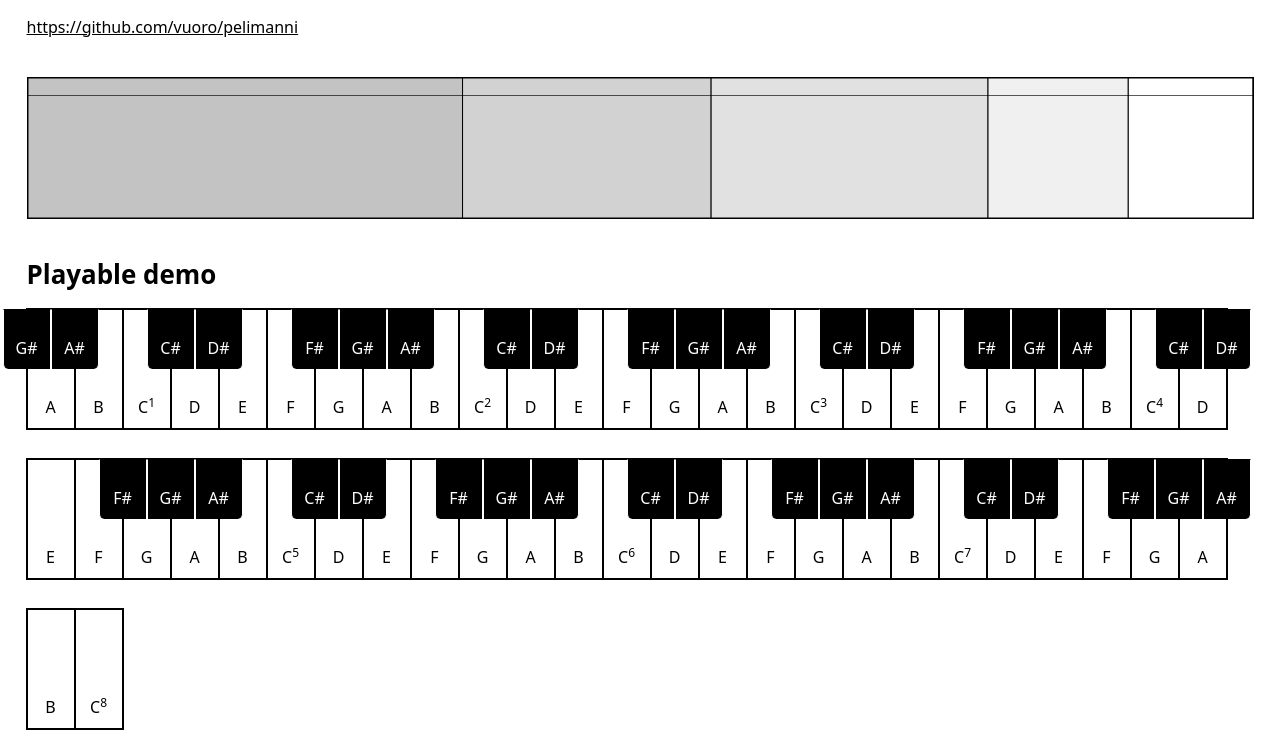
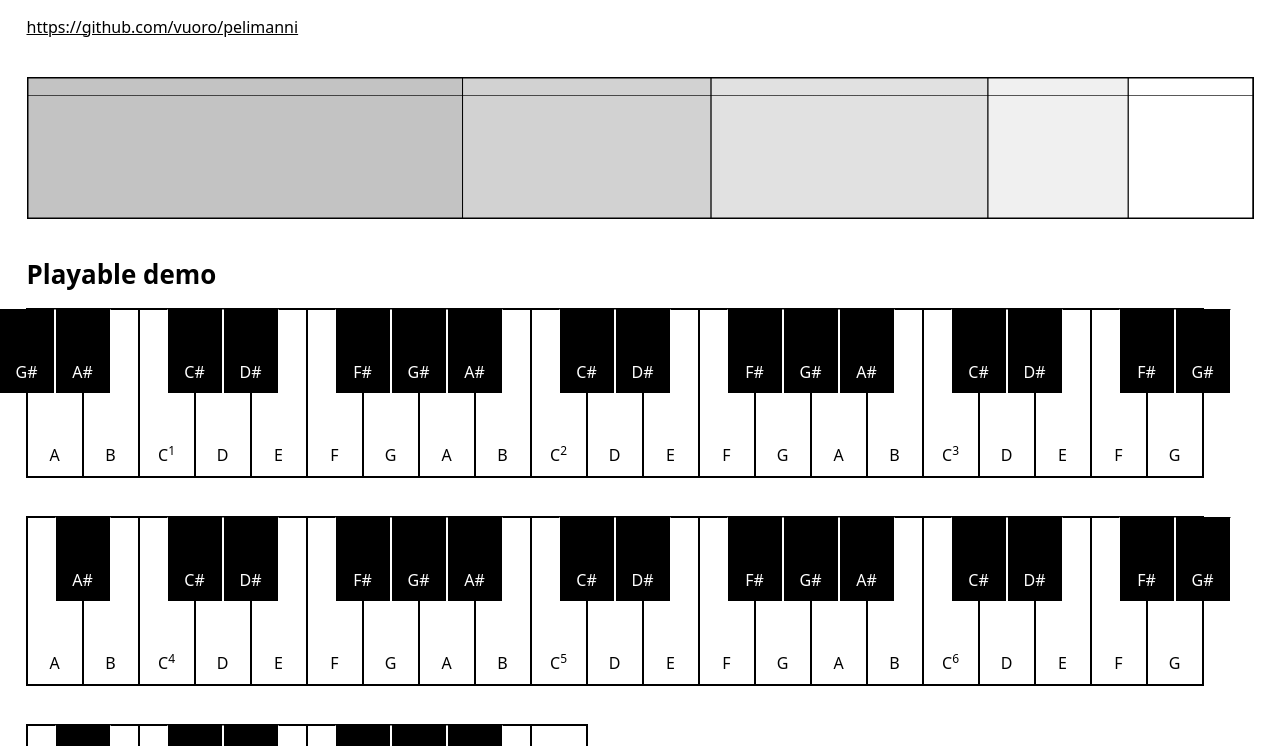
Before and after one commit to vuoro/pelimanni, a website built with Vite: page index.html in a window 1280 px wide. Shown: the part 146-892 px from the top of the page. Built offline with nearby package versions, Linux system fonts and the light colour scheme.

Commit message:
Add top keys option

```diff
--- a/example/Keyboard.ts
+++ b/example/Keyboard.ts
@@ -23,6 +23,7 @@ export const Keyboard = new Magic(
       sustain: number;
       keyboardOffset: number;
       blackKeys: string[];
+      topKeys: string[];
     } = {
       instrumentName: ((localStorage.getItem("instrumentName") ?? "none") in allInstrumentPresets
         ? localStorage.getItem("instrumentName")
@@ -36,6 +37,7 @@ export const Keyboard = new Magic(
       sustain: +(localStorage.getItem("sustain") ?? 0.0),
       keyboardOffset: +(localStorage.getItem("keyboardOffset") ?? 48),
       blackKeys: JSON.parse(localStorage.getItem("blackKeys") || '["1", "3", "6", "8", "10"]'),
+      topKeys: JSON.parse(localStorage.getItem("topKeys") || '["1", "3", "6", "8", "10"]'),
     },
     message?: {
       instrumentName: keyof typeof allInstrumentPresets;
@@ -47,6 +49,7 @@ export const Keyboard = new Magic(
       sustain: number;
       keyboardOffset: number;
       blackKeys: string[];
+      topKeys: string[];
     },
   ) => {
     if (message) {
@@ -64,6 +67,7 @@ export const Keyboard = new Magic(
       const sustain = data.get("sustain") as string;
       const keyboardOffset = data.get("keyboardOffset") as string;
       const blackKeys = data.getAll("blackKeys") as string[];
+      const topKeys = data.getAll("topKeys") as string[];
 
       localStorage.setItem("instrumentName", instrumentName);
       localStorage.setItem("velocity", velocity);
@@ -74,6 +78,7 @@ export const Keyboard = new Magic(
       localStorage.setItem("sustain", sustain);
       localStorage.setItem("keyboardOffset", keyboardOffset);
       localStorage.setItem("blackKeys", JSON.stringify(blackKeys));
+      localStorage.setItem("topKeys", JSON.stringify(topKeys));
 
       Keyboard.update({
         instrumentName,
@@ -85,15 +90,18 @@ export const Keyboard = new Magic(
         sustain: +sustain,
         keyboardOffset: +keyboardOffset,
         blackKeys,
+        topKeys,
       });
     };
 
     const blackKeysSet = new Set(state.blackKeys.map((v) => +v));
+    const topKeysSet = new Set(state.topKeys.map((v) => +v));
     const instrumentPreset =
       allInstrumentPresets[state.instrumentName as keyof typeof allInstrumentPresets];
 
     const keyboard = keys(
       blackKeysSet,
+      topKeysSet,
       frequencyToMidi(instrumentPreset?.highPassFrequency ?? 27.5),
       frequencyToMidi(instrumentPreset?.lowPassFrequency ?? 4186.009),
     );
@@ -114,6 +122,7 @@ export const Keyboard = new Magic(
             ${vibratoFrequencyInput(state.vibratoFrequency)}
             ${keyboardOffsetInput(state.keyboardOffset)}
             ${blackKeysInput(blackKeysSet)}
+            ${topKeysInput(topKeysSet)}
           </fieldset>
         </form>
         <p>You can play with mouse, touch, or keyboard. MIDI support coming whenever I manage to buy a device to test it with.</p>
@@ -210,7 +219,33 @@ const blackKeysInput = (blackKeysSet: Set<number>) => {
   return html`
     <div>
       <label for="blackKeys">Black keys</label>
-      <div class="black-key-checkboxes">${checkboxes}</div>
+      <div class="key-checkboxes">${checkboxes}</div>
+    <div>
+  `;
+};
+
+const topKeysInput = (topKeysSet: Set<number>) => {
+  const checkboxes = [];
+
+  for (let index = 0; index < 12; index++) {
+    checkboxes.push(html`
+      <label>
+        <span>${keyLabels[index]}</span>
+        <input
+          aria-label="Key ${index} of octave"
+          type="checkbox"
+          name="topKeys"
+          value=${index}
+          ?checked=${topKeysSet.has(index)}
+        />
+      </label>
+    `);
+  }
+
+  return html`
+    <div>
+      <label for="topKeys">Top keys</label>
+      <div class="key-checkboxes">${checkboxes}</div>
     <div>
   `;
 };
@@ -240,12 +275,13 @@ export const instrumentSelect = (selected: string, name: string, label?: string)
   `;
 };
 
-const keys = (blackKeysSet: Set<number>, fromNote = 0, toNote = 120) => {
+const keys = (blackKeysSet: Set<number>, topKeysSet: Set<number>, fromNote = 0, toNote = 120) => {
   const keys = [];
 
   for (let note = fromNote; note < toNote; note++) {
     const isBlack = blackKeysSet.has(note % 12);
-    keys.push(key(note, isBlack));
+    const isTop = topKeysSet.has(note % 12);
+    keys.push(key(note, isBlack, isTop));
   }
 
   const pointerdown = (event: PointerEvent) => {
@@ -314,12 +350,12 @@ const keys = (blackKeysSet: Set<number>, fromNote = 0, toNote = 120) => {
 const pointersDown = new Set();
 const keyLabels = ["C", "C#", "D", "D#", "E", "F", "F#", "G", "G#", "A", "A#", "B"];
 
-const key = (midiNumber: number, isBlack = false) => {
+const key = (midiNumber: number, isBlack = false, isTop = false) => {
   const note = midiNumber % 12;
   const octave = Math.floor(midiNumber / 12);
 
   return html`
-    <div class="key ${isBlack ? "black" : "white"} key-${note}">
+    <div class="key ${isBlack ? "black" : "white"} ${isTop ? "top" : "bottom"} key-${note}">
       <button
         type="button"
         data-midi-number="${midiNumber}"
--- a/example/example.css
+++ b/example/example.css
@@ -54,7 +54,7 @@ input[type="range"]::-webkit-slider-runnable-track {
   border: 1px solid black;
 }
 
-.black-key-checkboxes {
+.key-checkboxes {
   display: grid;
   grid-template-columns: repeat(auto-fill, 1rlh);
   gap: 0.25rlh;
@@ -90,14 +90,13 @@ cite {
 }
 
 #keyboard {
-  --key-columns: 1fr 0 1fr 0 1fr 1fr 0 1fr 0 1fr 0 1fr;
 }
 
 .keys {
   display: flex;
   flex-wrap: wrap;
   align-items: stretch;
-  gap: 1.5rlh 0;
+  gap: 2rlh 0;
 }
 
 .keys,
@@ -106,27 +105,20 @@ cite {
   user-select: none;
 }
 
-/* .keys .octave {
-  display: grid;
-  grid-template-columns: var(--key-columns);
-  border: 0.5px solid light-dark(black, #999);
-  border-radius: calc(0.375rlh + 1px);
-} */
-
 .key {
-  --key-width: calc(2rlh + 1vmin);
-  --key-height: calc(var(--key-width) * 2.5);
+  --key-width: calc(2rlh + 2vmin);
+  --key-height: calc(var(--key-width) * 3);
   width: var(--key-width);
   pointer-events: none;
 }
 
-.black:not(.black + .black) {
+.top:not(.top + .top) {
   width: 0;
   display: grid;
   justify-content: center;
 }
 
-.black + .black {
+.top + .top {
   padding-left: calc(var(--key-width) * 0.5);
 }
 
@@ -152,15 +144,18 @@ cite {
   pointer-events: none;
 }
 
+.top button {
+  height: calc(var(--key-height) * 0.5);
+  justify-self: center;
+  position: relative;
+  z-index: 1;
+}
+
 .black button {
-  height: calc(var(--key-height) * 0.5);
   background-color: black;
   border-color: light-dark(white, #999);
   outline-color: light-dark(white, #999);
   color: white;
-  justify-self: center;
-  position: relative;
-  z-index: 1;
 }
 
 @media (prefers-color-scheme: light) {
@@ -171,7 +166,7 @@ cite {
   }
 }
 
-.white + .white + .black button,
+/* .white + .white + .black button,
 .white:first-child + .black button,
 .black:first-child button {
   border-bottom-left-radius: 0.25rlh;
@@ -181,7 +176,7 @@ cite {
 .black:has(+ .white:last-child) button,
 .black:last-child button {
   border-bottom-right-radius: 0.25rlh;
-}
+} */
 
 .key button:hover {
   filter: invert(14.6%);
```
